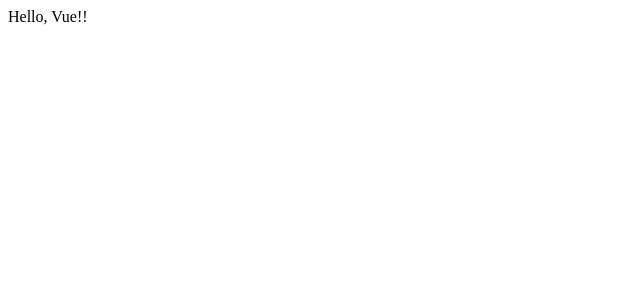
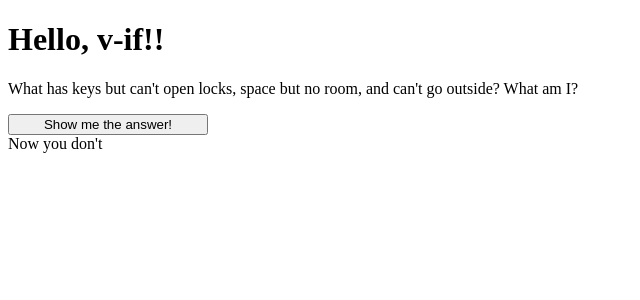
Before and after one commit to visiort/learn-vue-3-with-bingyang, a Vue app: page / in a window 1280 px wide. Shown: the top 300 px of the page, without its empty margins (0-640 px from the left). Built offline with nearby package versions, Linux system fonts and the light colour scheme.

Commit message:
Conditional Rendering

```diff
--- a/src/App.vue
+++ b/src/App.vue
@@ -1,13 +1,32 @@
 <template>
-  <div>
-    Hello, Vue!!
-  </div>
+  <h1>{{ message }}</h1>
+  <p>
+    What has keys but can't open locks, space but no room,
+    and can't go outside? What am I?
+  </p>
+
+  <button
+    style="width: 200px"
+    @click="showAnswer = !showAnswer"
+    >{{!showAnswer ? 'Show me the answer!' : 'Hide the answer!'}}
+  </button>
+
+  <div v-if="showAnswer">A keyboard!</div>
+  <div v-show="showAnswer">A keyboard!</div>
+
+
+  <div v-if="Math.random() > 0.5">Now you see me</div>
+  <div v-else>Now you don't</div>
 </template>
 
 <script setup>
+  import {ref} from 'vue'
 
+  let message = ref('Hello, v-if!!')
+
+  let showAnswer = ref(false)
 </script>
 
-<style lang="scss" scoped>
+<style scoped>
 
 </style>
```
